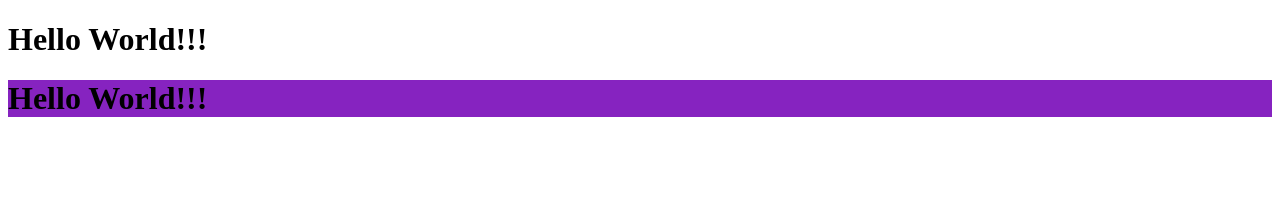
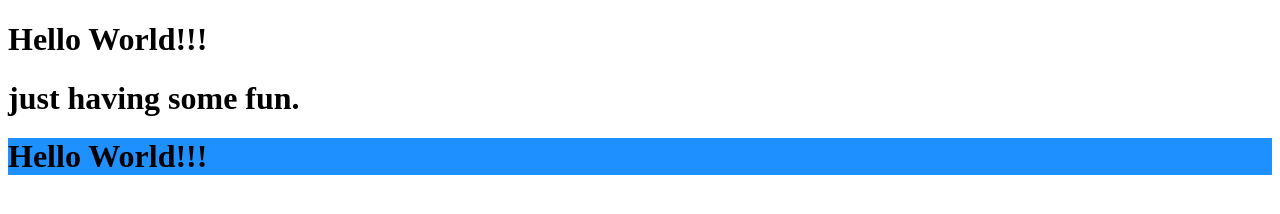
Before and after one commit to Ndzedzenyuy/MyFirstProject, a plain HTML site: page index.html in a window 1280 px wide. Drawn offline with Linux system fonts and the light colour scheme.

Commit message:
MyFirstProject

```diff
--- a/index.html
+++ b/index.html
@@ -10,13 +10,19 @@
     <h1>
         Hello World!!!
     </h1>
+    <h1>
+        just having some fun.
+    </h1>
 
-</body>
-<h1 style="background-color:rgb(134, 35, 192);">
+</body><h1 style="background-color:DodgerBlue;">
     Hello World!!!
 </h1>
 
 
 
 
+
+
+
+
 </html>
```
